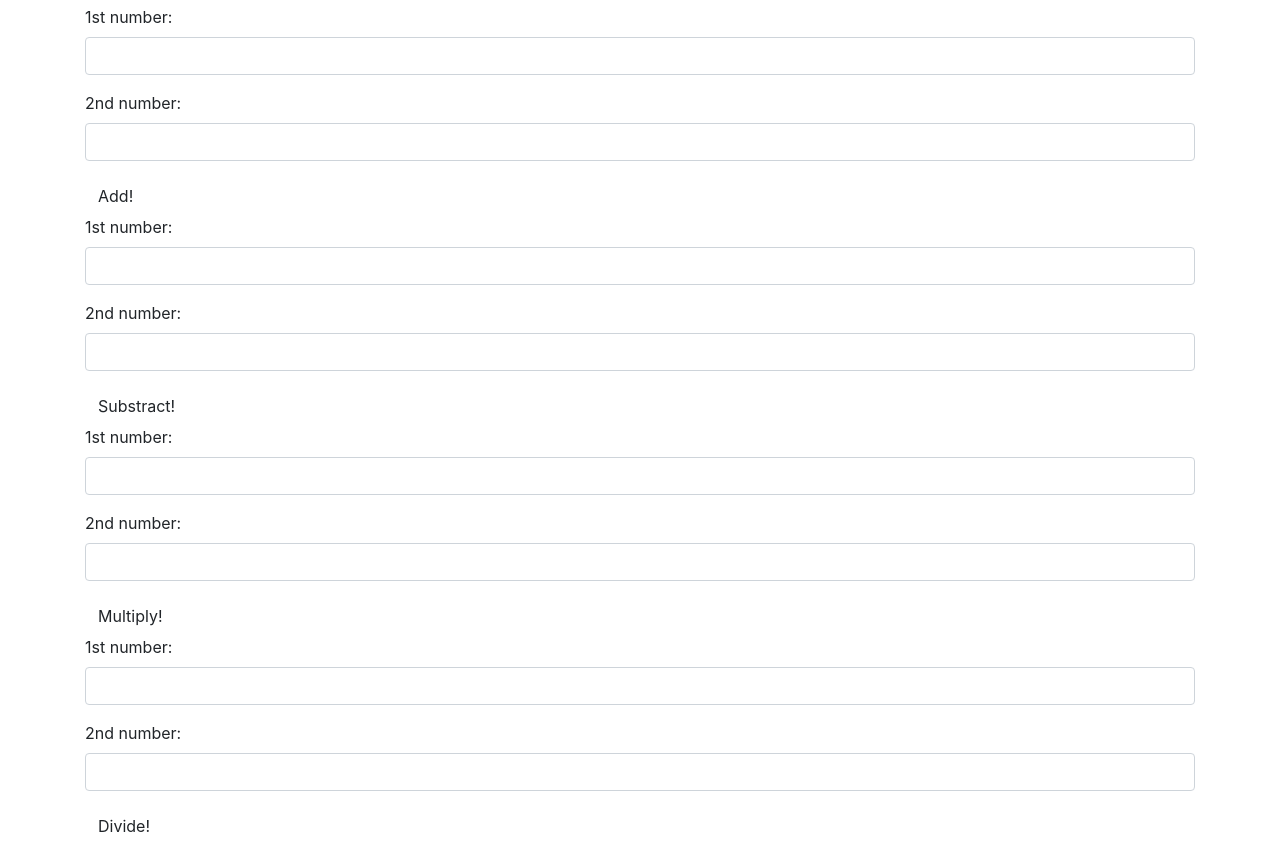
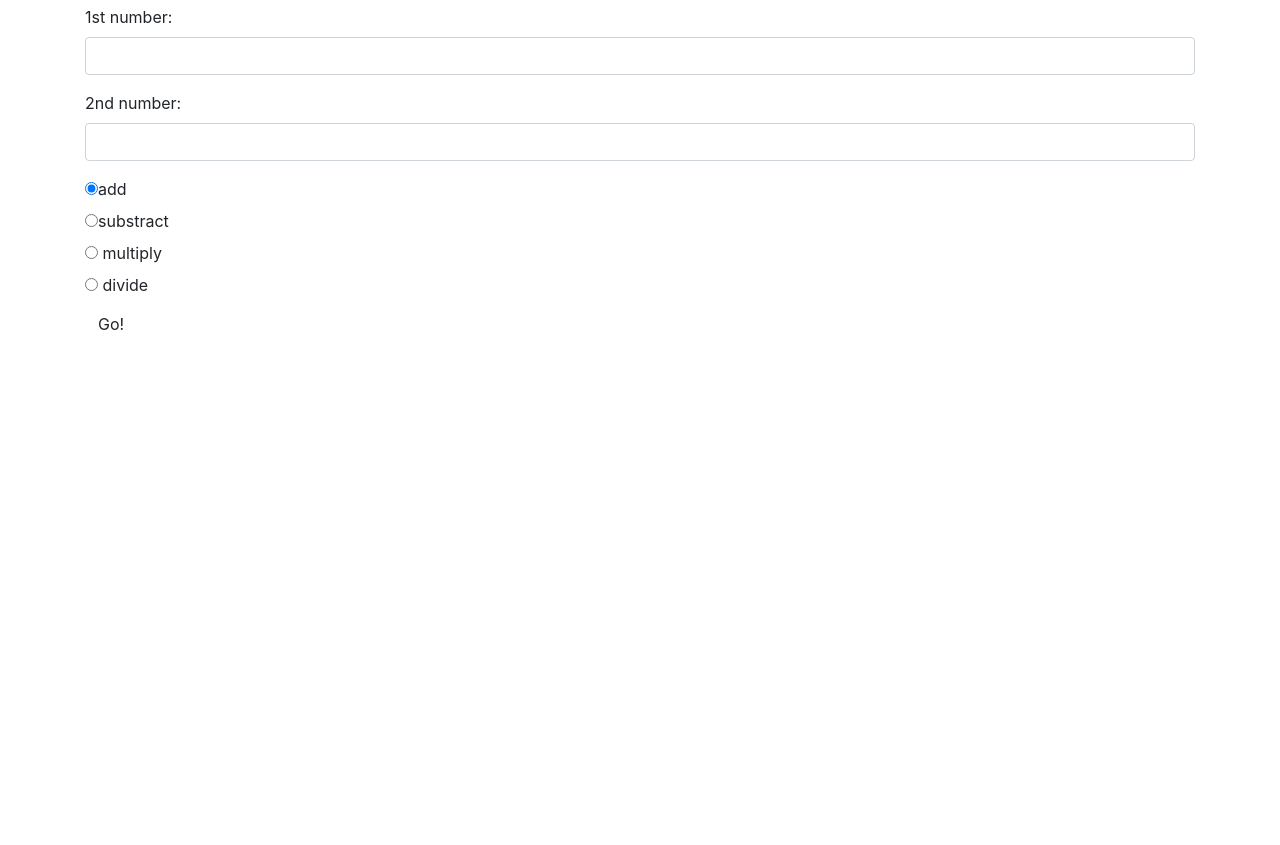
Before and after one commit to elenatalanova/calculator, a plain HTML site: page index.html in a window 1280 px wide. Shown: the part 51-896 px from the top of the page. After the commit the page ends 800 px from the top, so only its background shows below. Drawn offline with Linux system fonts and the light colour scheme.

Commit message:
add radio buttons, update user interface logic

```diff
--- a/index.html
+++ b/index.html
@@ -10,63 +10,40 @@
 <body>
   <div class="container">
     <h1>Calculator</h1>
-    <form id="add">
+    <form id="calculator">
       <div class="form-group">
-        <label for="add1">1st number:</label>
-        <input id="add1" class="form-control" type="text">
+        <label for="input1">1st number:</label>
+        <input id="input1" class="form-control" type="text">
       </div>
       <div class="form-group">
-        <label for="add2">2nd number:</label>
-        <input id="add2" class="form-control" type="text">
+        <label for="input2">2nd number:</label>
+        <input id="input2" class="form-control" type="text">
       </div>
-      <button type="submit" class="btn">Add!</button>
+      <div class="radio">
+        <label>
+          <input type="radio" name="operator" value="add" checked>add
+        </label>
+      </div>
+      <div class="radio">
+        <label>
+          <input type="radio" name="operator" value="substract">substract
+         </label>
+      </div>
+      <div class="radio">
+        <label>
+          <input type="radio" name="operator" value="multiply">
+          multiply
+        </label>
+      </div>
+      <div class="radio">
+        <label>
+          <input type="radio" name="operator" value="divide">
+          divide
+        </label>
+      </div>
+      <button type="submit" class="btn">Go!</button>
     </form>
     <div id="output">
-
-    </div>
-
-    <form id="substract">
-      <div class="form-group">
-        <label for="substract1">1st number:</label>
-        <input id="substract1" class="form-control" type="text">
-      </div>
-      <div class="form-group">
-        <label for="substract2">2nd number:</label>
-        <input id="substract2" class="form-control" type="text">
-      </div>
-      <button type="submit" class="btn">Substract!</button>
-    </form>
-    <div id="output2">
-
-    </div>
-
-    <form id="multiply">
-      <div class="form-group">
-        <label for="multiply1">1st number:</label>
-        <input id="multiply1" class="form-control" type="text">
-      </div>
-      <div class="form-group">
-        <label for="multiply2">2nd number:</label>
-        <input id="multiply2" class="form-control" type="text">
-      </div>
-      <button type="submit" class="btn">Multiply!</button>
-    </form>
-    <div id="output3">
-
-    </div>
-
-    <form id="divide">
-      <div class="form-group">
-        <label for="divide1">1st number:</label>
-        <input id="divide1" class="form-control" type="text">
-      </div>
-      <div class="form-group">
-        <label for="divide2">2nd number:</label>
-        <input id="divide2" class="form-control" type="text">
-      </div>
-      <button type="submit" class="btn">Divide!</button>
-    </form>
-    <div id="output4">
 
     </div>
   </div>
--- a/js/scripts.js
+++ b/js/scripts.js
@@ -19,40 +19,47 @@ const divide = function(number1, number2) {
 // User Interface Logic
 
 $(document).ready(function() {
-  $("form#add").submit(function(event) {
+  $("form#calculator").submit(function(event) {
   event.preventDefault();
-  const number1 = parseInt($("#add1").val());
-  const number2 = parseInt($("#add2").val());
+  const number1 = parseInt($("#input1").val());
+  const number2 = parseInt($("#input2").val());
+  const operator = $("input:radio[name=operator]:checked").val();
+  console.log("1st number: " + number1);
+  console.log("2nd number: " + number2);
+  console.log("operator: " + operator);
   const result = add(number1, number2);
   $("#output").text(result);
   });
 });
 
 $(document).ready(function() {
-  $("form#substract").submit(function(event) {
+  $("form#calculator").submit(function(event) {
   event.preventDefault();
   const number1 = parseInt($("#substract1").val());
   const number2 = parseInt($("#substract2").val());
+  const operator = $("input:radio[name=operator]:checked").val();
   const result = substract(number1, number2);
   $("#output2").text(result);
   });
 });
 
 $(document).ready(function() {
-  $("form#multiply").submit(function(event) {
+  $("form#calculator").submit(function(event) {
   event.preventDefault();
   const number1 = parseInt($("#multiply1").val());
   const number2 = parseInt($("#multiply2").val());
+  const operator = $("input:radio[name=operator]:checked").val();
   const result = multiply(number1, number2);
   $("#output3").text(result);
   });
 });
 
 $(document).ready(function() {
-  $("form#divide").submit(function(event) {
+  $("form#calculator").submit(function(event) {
   event.preventDefault();
   const number1 = parseInt($("#divide1").val());
   const number2 = parseInt($("#divide2").val());
+  const operator = $("input:radio[name=operator]:checked").val();
   const result = divide(number1, number2);
   $("#output4").text(result);
   });
```
